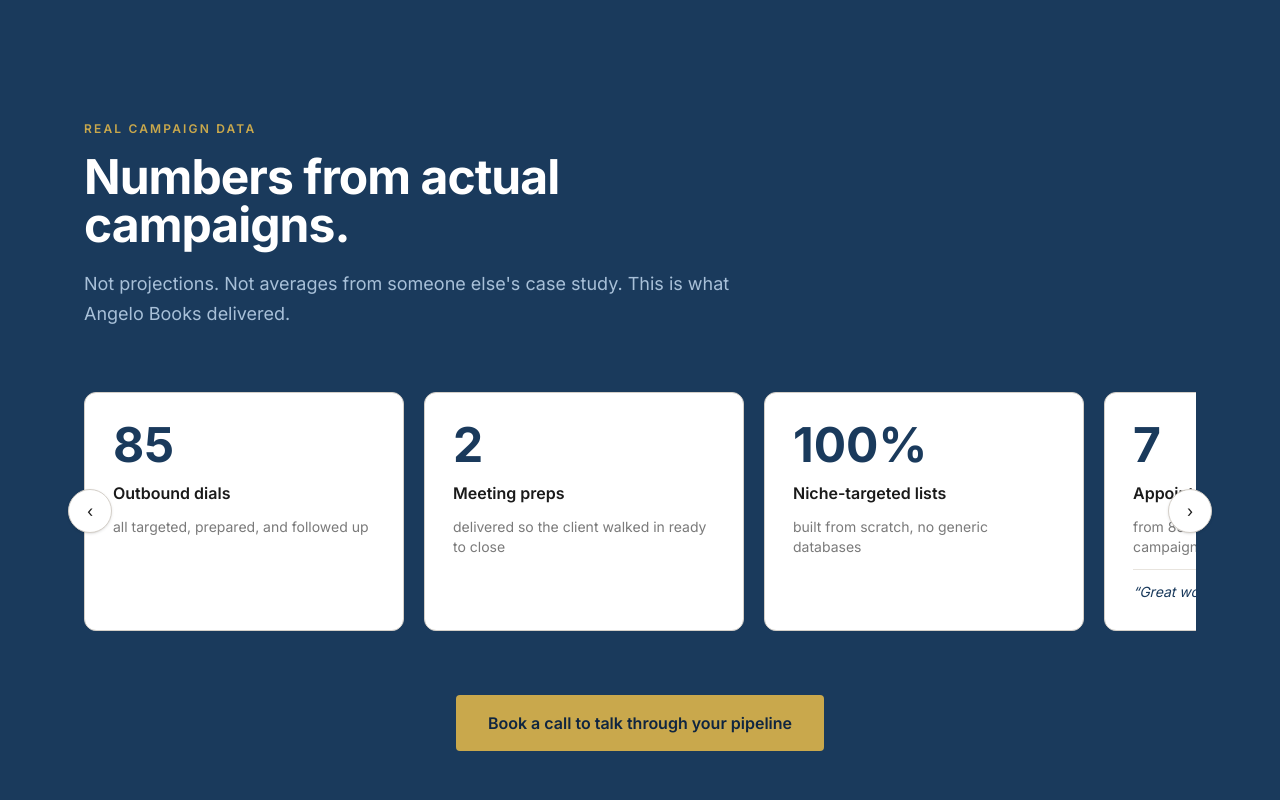
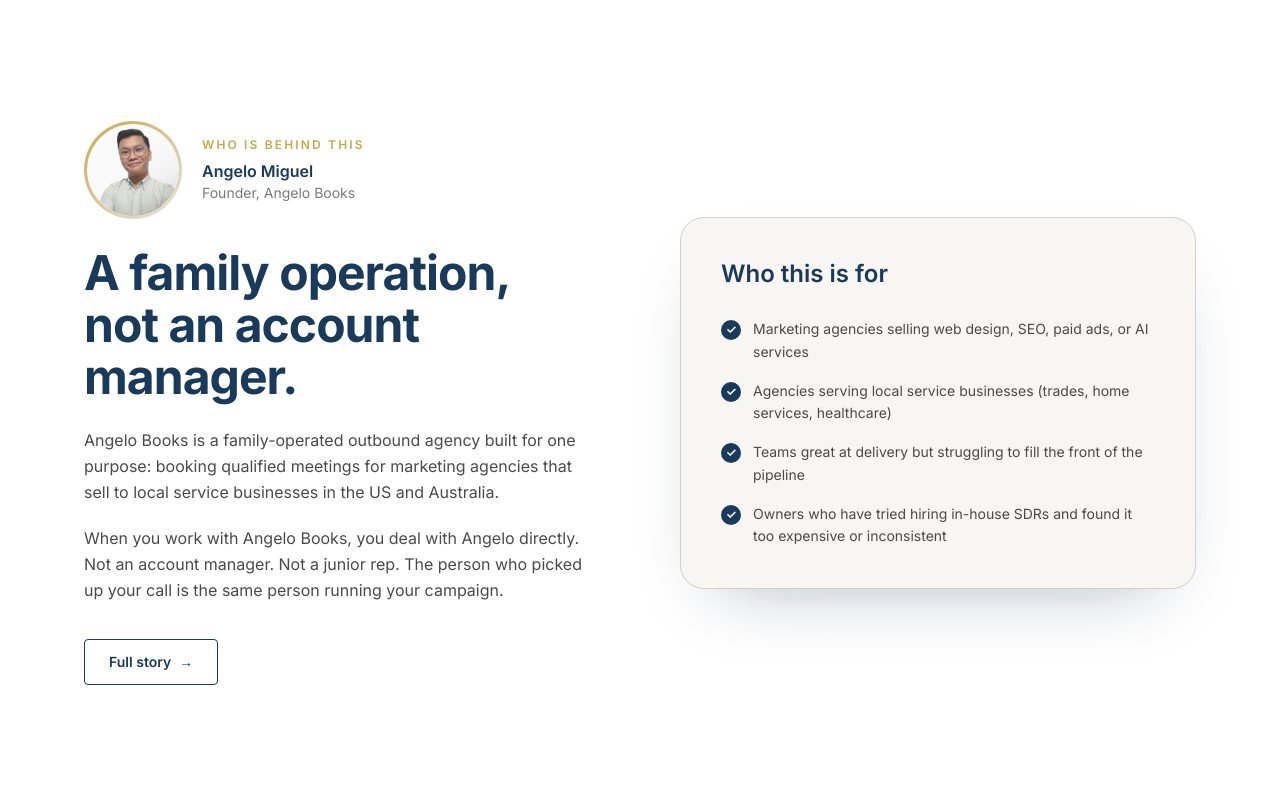
Before and after one commit to TobiasBoscoBrown/angelo-books, a Next.js app: page / in a window 1280 px wide. Shown: the part 3080-3880 px from the top of the page. Built offline with nearby package versions, Linux system fonts and the light colour scheme; a web font is replaced by a local one.

Commit message:
Remove Real campaign data carousel; repoint Results nav to #proof

```diff
--- a/app/page.tsx
+++ b/app/page.tsx
@@ -1,7 +1,6 @@
 import Link from "next/link";
 import Image from "next/image";
 import { brand } from "@/lib/brand";
-import ResultsCarousel from "@/components/ResultsCarousel";
 import Faq from "@/components/Faq";
 import Proof from "@/components/Proof";
 import Reveal from "@/components/Reveal";
@@ -268,52 +267,6 @@
       {/* PROOF */}
       <Proof />
 
-      {/* RESULTS */}
-      <section
-        id="results"
-        className="py-24 md:py-32"
-        style={{ background: "var(--navy)" }}
-      >
-        <div className="max-w-6xl mx-auto px-5">
-          <Reveal>
-            <div className="mb-14 max-w-2xl">
-              <p
-                className="text-xs font-semibold uppercase tracking-[0.18em] mb-4"
-                style={{ color: "var(--gold)" }}
-              >
-                Real campaign data
-              </p>
-              <h2 className="font-display text-4xl md:text-5xl font-bold text-white tracking-[-0.02em]">
-                Numbers from actual campaigns.
-              </h2>
-              <p
-                className="mt-5 text-lg leading-relaxed"
-                style={{ color: "#a8c0d8" }}
-              >
-                Not projections. Not averages from someone else&apos;s case
-                study. This is what Angelo Books delivered.
-              </p>
-            </div>
-          </Reveal>
-          <Reveal delay={100}>
-            <ResultsCarousel />
-          </Reveal>
-          <Reveal delay={160}>
-            <div className="mt-14 text-center">
-              <a
-                href={brand.calendlyUrl}
-                target="_blank"
-                rel="noopener noreferrer"
-                className="inline-block px-8 py-4 rounded font-semibold transition-transform duration-300 hover:-translate-y-0.5"
-                style={{ background: "var(--gold)", color: "var(--navy-dark)" }}
-              >
-                Book a call to talk through your pipeline
-              </a>
-            </div>
-          </Reveal>
-        </div>
-      </section>
-
       {/* ABOUT STRIP */}
       <section className="py-24 md:py-32" style={{ background: "white" }}>
         <div className="max-w-6xl mx-auto px-5 grid grid-cols-1 md:grid-cols-2 gap-14 lg:gap-20 items-center">
--- a/components/Footer.tsx
+++ b/components/Footer.tsx
@@ -25,7 +25,7 @@
           <ul className="space-y-2 text-sm">
             {[
               { label: "Services", href: "/#services" },
-              { label: "Results", href: "/#results" },
+              { label: "Results", href: "/#proof" },
               { label: "About Angelo", href: "/about" },
               { label: "FAQ", href: "/#faq" },
               { label: "Book a Call", href: brand.calendlyUrl },
--- a/components/Header.tsx
+++ b/components/Header.tsx
@@ -16,7 +16,7 @@
 
   const links = [
     { label: "Services", href: "/#services" },
-    { label: "Results", href: "/#results" },
+    { label: "Results", href: "/#proof" },
     { label: "About", href: "/about" },
     { label: "FAQ", href: "/#faq" },
   ];
--- a/components/ResultsCarousel.tsx
+++ /dev/null
@@ -1,142 +0,0 @@
-"use client";
-import { useRef, useEffect } from "react";
-
-const cards = [
-  {
-    metric: "7",
-    label: "Appointments booked",
-    context: "from 85 targeted dials in a single campaign",
-    feedback: "Great work!",
-  },
-  {
-    metric: "85",
-    label: "Outbound dials",
-    context: "all targeted, prepared, and followed up",
-    feedback: null,
-  },
-  {
-    metric: "2",
-    label: "Meeting preps",
-    context: "delivered so the client walked in ready to close",
-    feedback: null,
-  },
-  {
-    metric: "100%",
-    label: "Niche-targeted lists",
-    context: "built from scratch, no generic databases",
-    feedback: null,
-  },
-];
-
-// duplicate for seamless loop
-const allCards = [...cards, ...cards];
-
-export default function ResultsCarousel() {
-  const trackRef = useRef<HTMLDivElement>(null);
-  const intervalRef = useRef<ReturnType<typeof setInterval> | null>(null);
-
-  function getStep() {
-    const t = trackRef.current;
-    if (!t || !t.children[0]) return 340;
-    const c = t.children[0] as HTMLElement;
-    const gap = parseFloat(getComputedStyle(t).gap || "20") || 20;
-    return c.getBoundingClientRect().width + gap;
-  }
-
-  function getW() {
-    return getStep() * cards.length;
-  }
-
-  function go(dir: number) {
-    const t = trackRef.current;
-    if (!t) return;
-    if (dir < 0 && t.scrollLeft < getStep()) t.scrollLeft += getW();
-    t.scrollBy({ left: dir * getStep(), behavior: "smooth" });
-  }
-
-  function start() {
-    stop();
-    intervalRef.current = setInterval(() => go(1), 3600);
-  }
-
-  function stop() {
-    if (intervalRef.current) clearInterval(intervalRef.current);
-  }
-
-  useEffect(() => {
-    const t = trackRef.current;
-    if (!t) return;
-    const onScroll = () => {
-      const w = getW();
-      if (t.scrollLeft >= w) t.scrollLeft -= w;
-      else if (t.scrollLeft < 0) t.scrollLeft += w;
-    };
-    t.addEventListener("scroll", onScroll, { passive: true });
-    t.addEventListener("pointerenter", stop);
-    t.addEventListener("pointerleave", start);
-    start();
-    return () => {
-      t.removeEventListener("scroll", onScroll);
-      t.removeEventListener("pointerenter", stop);
-      t.removeEventListener("pointerleave", start);
-      stop();
-    };
-  });
-
-  return (
-    <div className="relative">
-      <button
-        className="car-btn absolute left-0 top-1/2 -translate-y-1/2 -translate-x-4 z-10 w-11 h-11 rounded-full border flex items-center justify-center bg-white shadow-sm hidden md:flex"
-        style={{ borderColor: "var(--line)" }}
-        onClick={() => { go(-1); start(); }}
-        aria-label="Previous"
-      >
-        &#8249;
-      </button>
-
-      <div ref={trackRef} className="carousel-track py-2">
-        {allCards.map((c, i) => (
-          <div
-            key={i}
-            className="rounded-xl p-7 flex flex-col gap-3 border"
-            style={{
-              background: "white",
-              borderColor: "var(--line)",
-              minHeight: "200px",
-            }}
-          >
-            <p
-              className="font-display text-5xl font-bold"
-              style={{ color: "var(--navy)" }}
-            >
-              {c.metric}
-            </p>
-            <p className="font-semibold text-base" style={{ color: "var(--text-dark)" }}>
-              {c.label}
-            </p>
-            <p className="text-sm" style={{ color: "var(--text-soft)" }}>
-              {c.context}
-            </p>
-            {c.feedback && (
-              <p
-                className="text-sm italic mt-auto pt-3 border-t"
-                style={{ color: "var(--navy)", borderColor: "var(--warm-gray)" }}
-              >
-                &ldquo;{c.feedback}&rdquo; &mdash; client
-              </p>
-            )}
-          </div>
-        ))}
-      </div>
-
-      <button
-        className="car-btn absolute right-0 top-1/2 -translate-y-1/2 translate-x-4 z-10 w-11 h-11 rounded-full border flex items-center justify-center bg-white shadow-sm hidden md:flex"
-        style={{ borderColor: "var(--line)" }}
-        onClick={() => { go(1); start(); }}
-        aria-label="Next"
-      >
-        &#8250;
-      </button>
-    </div>
-  );
-}
```
